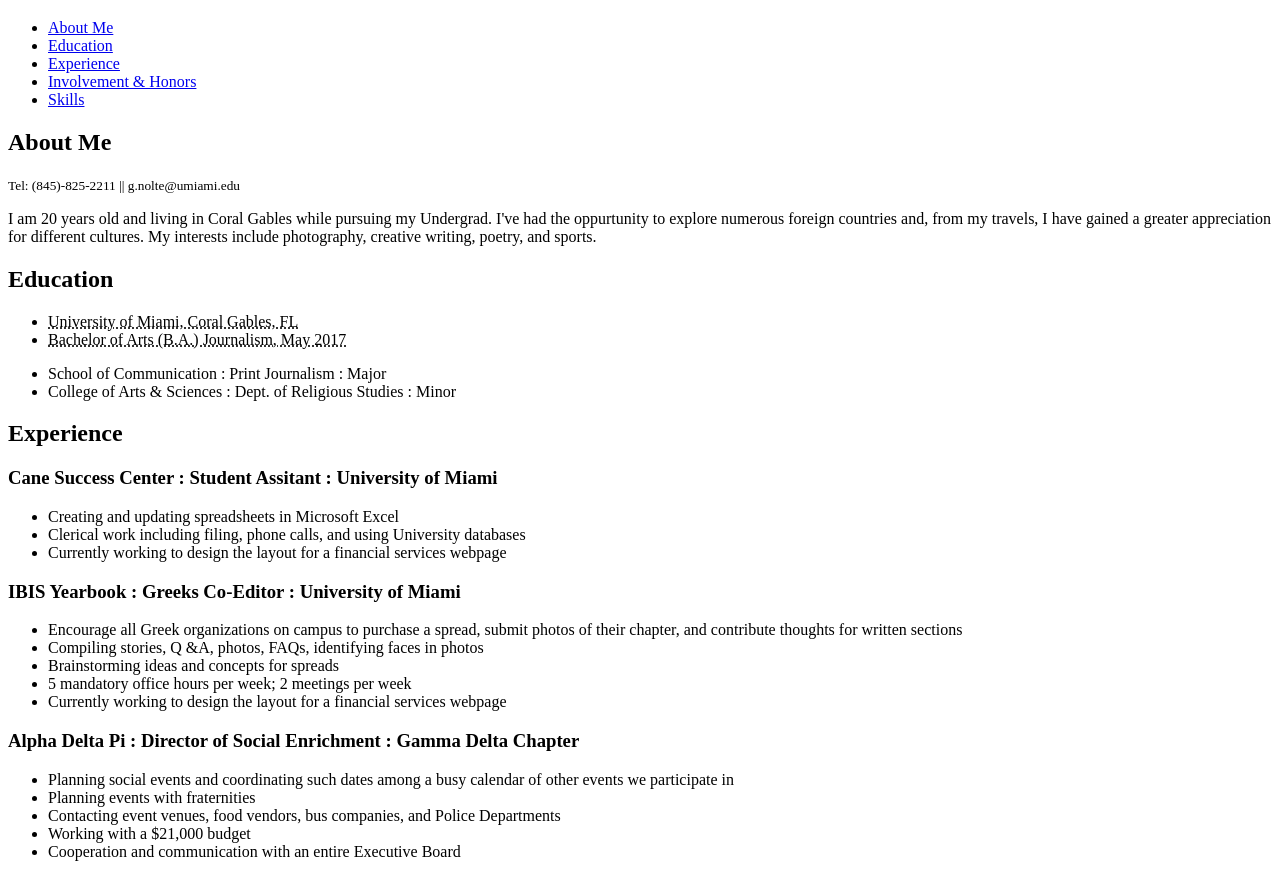
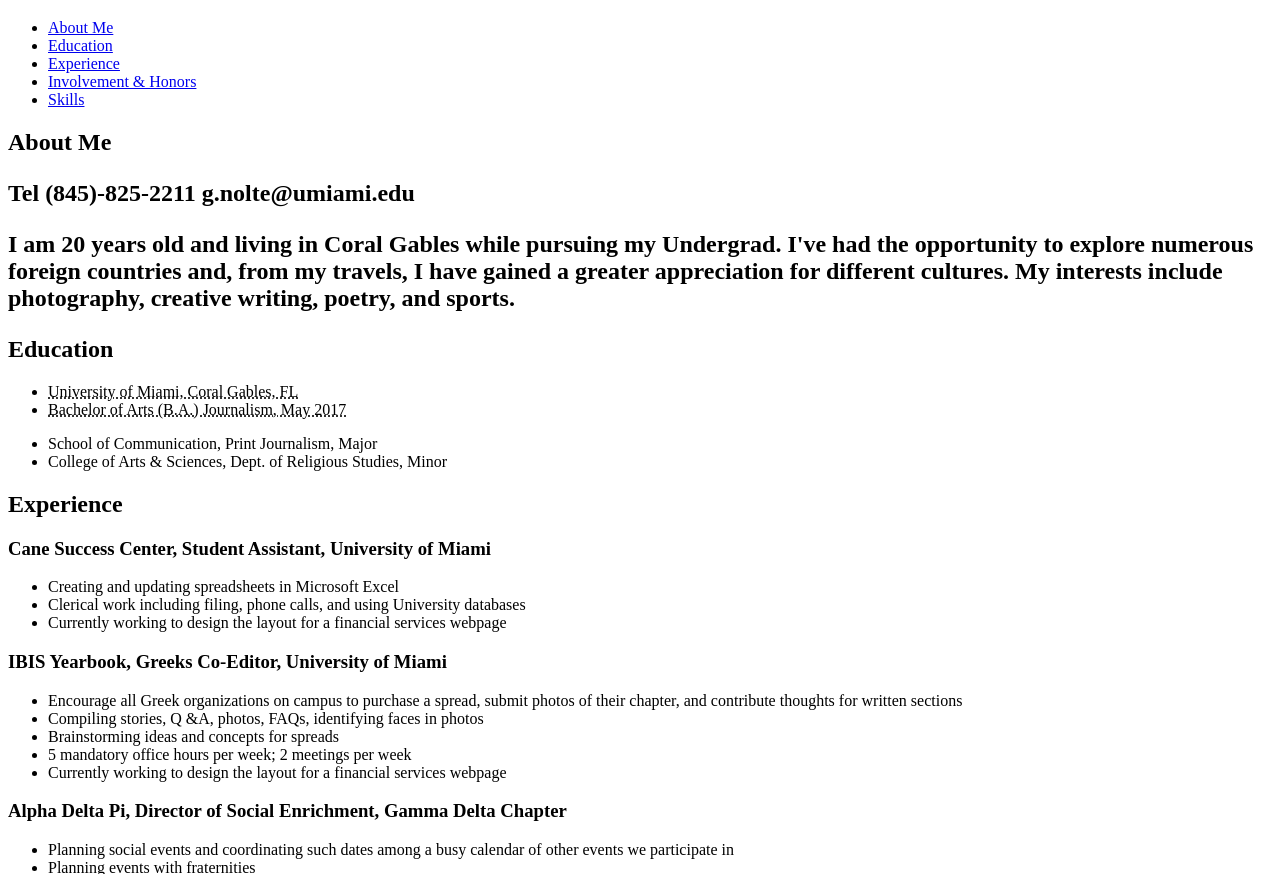
Before and after one commit to GiaNolte/GiaNolte.github.io, a plain HTML site: page resume.html in a window 1280 px wide. Shown: the part 61-935 px from the top of the page. Drawn offline with Linux system fonts and the light colour scheme.

Commit message:
Edits From Project 2
spelling, hierarchy adjustments, broken link fixes, presentational
pipes and colons removed, “small” removed

```diff
--- a/resume.html
+++ b/resume.html
@@ -12,7 +12,7 @@
 
     <nav>
       <ul>
-        <li><a href="about">About Me</a></li>
+        <li><a href="#about">About Me</a></li>
         <li><a href="#education">Education</a></li>
         <li><a href="#experience">Experience</a></li>
         <li><a href="#involvement">Involvement &amp; Honors</a></li>
@@ -22,9 +22,9 @@
 
 <main>
     <section>
-        <h2 id="about">About Me</h2>
-     <p><small>Tel: (845)-825-2211  ||  g.nolte@umiami.edu</small></p>
-         <p>I am 20 years old and living in Coral Gables while pursuing my Undergrad. I've had the oppurtunity to explore numerous foreign countries and, from my travels,
+        <h2 id="about">About Me</21>
+     <p>Tel (845)-825-2211  g.nolte@umiami.edu</p>
+         <p>I am 20 years old and living in Coral Gables while pursuing my Undergrad. I've had the opportunity to explore numerous foreign countries and, from my travels,
 I have gained a greater appreciation for different cultures. My interests include photography, creative writing, poetry, and sports.</p>
     </section>
 
@@ -36,14 +36,14 @@ I have gained a greater appreciation for different cultures. My interests includ
             </ul>
 
             <ul>
-              <li>School of Communication : Print Journalism : Major</li>
-              <li>College of Arts &amp; Sciences : Dept. of Religious Studies : Minor</li>
+              <li>School of Communication, Print Journalism, Major</li>
+              <li>College of Arts &amp; Sciences, Dept. of Religious Studies, Minor</li>
             </ul>
       </section>
 
       <section>
         <h2 id="experience">Experience</h2>
-            <h3>Cane Success Center : Student Assitant : University of Miami</h3>
+            <h3>Cane Success Center, Student Assistant, University of Miami</h3>
             <article>
                 <ul>
                     <li>Creating and updating spreadsheets in Microsoft Excel</li>
@@ -54,7 +54,7 @@ I have gained a greater appreciation for different cultures. My interests includ
         </section>
 
        <section>
-            <h3>IBIS Yearbook : Greeks Co-Editor : University of Miami</h3>
+            <h3>IBIS Yearbook, Greeks Co-Editor, University of Miami</h3>
             <article>
                 <ul>
                     <li>Encourage all Greek organizations on campus to purchase a spread, submit photos of their chapter, and contribute thoughts for written sections</li>
@@ -68,7 +68,7 @@ I have gained a greater appreciation for different cultures. My interests includ
         </section>
 
     <section>
-         <h3>Alpha Delta Pi : Director of Social Enrichment : Gamma Delta Chapter</h3>
+         <h3>Alpha Delta Pi, Director of Social Enrichment, Gamma Delta Chapter</h3>
             <article>
                 <ul>
                     <li>Planning social events and coordinating such dates among a busy calendar of other events we participate in  </li>
@@ -114,7 +114,7 @@ I have gained a greater appreciation for different cultures. My interests includ
                     425 Vilabella Ave<br />
                     Coral Gables, FL 33146
                 </address>
- <h4>Other Links</h4>
+ <h3>Other Links</h3>
         <ul>
         <li><p><a href="https://www.linkedin.com/pub/gianna-nolte/a6/459/a43">LinkedIn</a></p></li>
         <li><p><a href="https://twitter.com/gianolte">Twitter</a></p></li>
```
